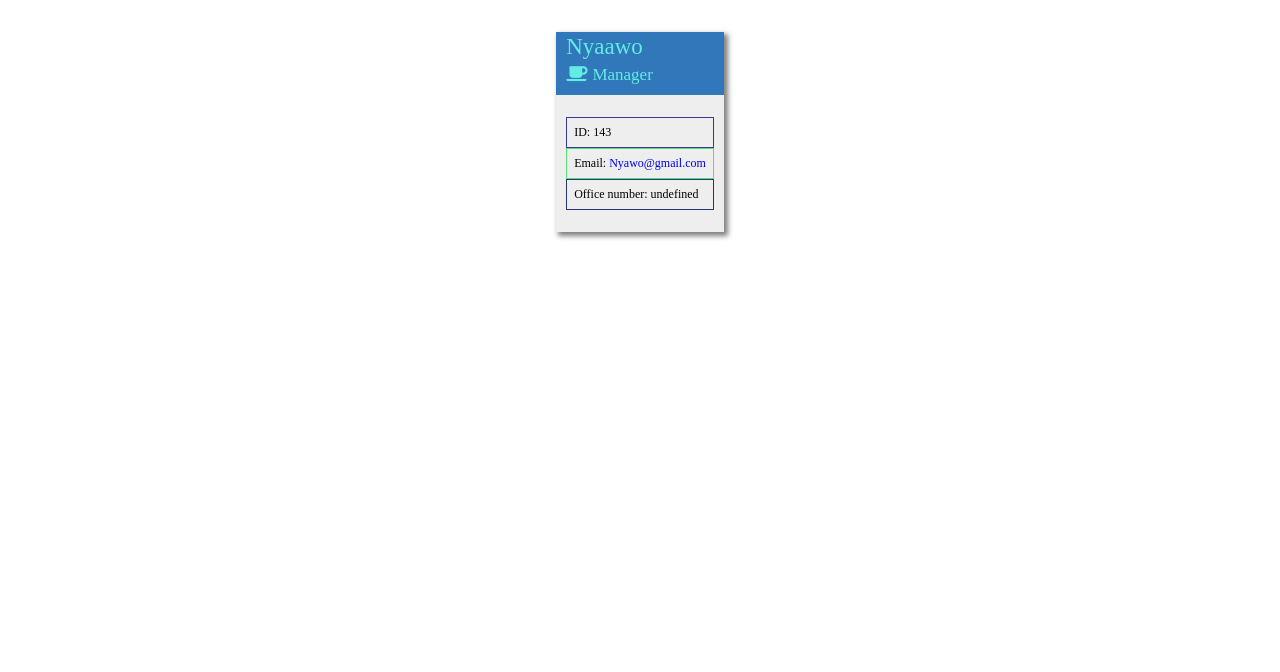
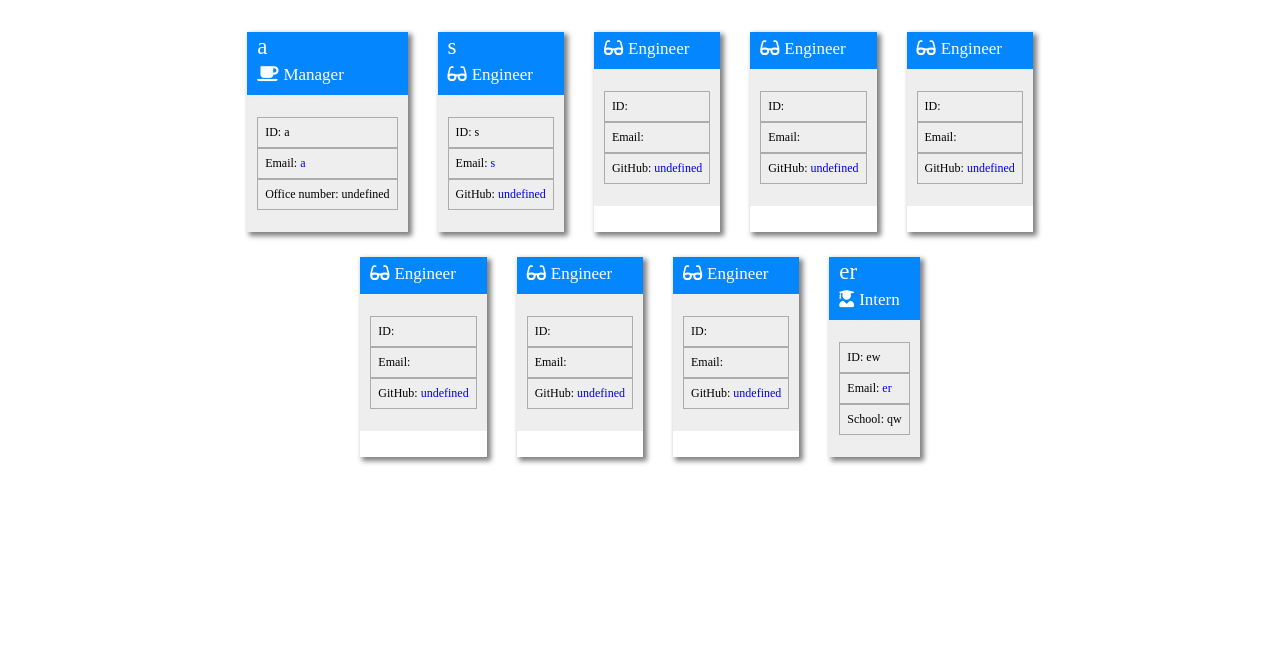
Before and after one commit to HawaFallay/Homework-10---Team-Profile-Generator, a website: page dist/index.html in a window 1280 px wide. Shown: the part 128-800 px from the top of the page. Drawn offline with Linux system fonts and the light colour scheme.

Commit message:
finish final commit and push

```diff
--- a/dist/index.html
+++ b/dist/index.html
@@ -15,17 +15,97 @@
        <div class="flex-container">
            <div class="flex-item">
         <div class="titles">
-            <div class="name">Nyaawo</div>
+            <div class="name">a</div>
             <p class="role"><i class='fas fa-coffee icon'></i>Manager</p>
         </div>
         <div class="e-info">
-            <p class="id">ID: 143</P>
-            <p class="email">Email: <a href="mailto:Nyawo@gmail.com"> Nyawo@gmail.com </a></P>
+            <p class="id">ID: a</P>
+            <p class="email">Email: <a href="mailto:a"> a </a></P>
             <p class="last-info">Office number: undefined</p>
         </div>
     </div>
-
-
+           <div class="flex-item">
+            <div class="titles">
+                <div class="name">s</div>
+                <p class="role"><i class='fas fa-glasses icon'></i>Engineer</p>
+            </div>
+            <div class="e-info">
+                <p class="id">ID: s</P>
+                <p class="email">Email: <a href="mailto:s"> s </a></P>
+                <p class="last-info">GitHub: <a href="https://github.com/undefined"> undefined</a></p>
+            </div>
+        </div><div class="flex-item">
+            <div class="titles">
+                <div class="name"></div>
+                <p class="role"><i class='fas fa-glasses icon'></i>Engineer</p>
+            </div>
+            <div class="e-info">
+                <p class="id">ID: </P>
+                <p class="email">Email: <a href="mailto:">  </a></P>
+                <p class="last-info">GitHub: <a href="https://github.com/undefined"> undefined</a></p>
+            </div>
+        </div><div class="flex-item">
+            <div class="titles">
+                <div class="name"></div>
+                <p class="role"><i class='fas fa-glasses icon'></i>Engineer</p>
+            </div>
+            <div class="e-info">
+                <p class="id">ID: </P>
+                <p class="email">Email: <a href="mailto:">  </a></P>
+                <p class="last-info">GitHub: <a href="https://github.com/undefined"> undefined</a></p>
+            </div>
+        </div><div class="flex-item">
+            <div class="titles">
+                <div class="name"></div>
+                <p class="role"><i class='fas fa-glasses icon'></i>Engineer</p>
+            </div>
+            <div class="e-info">
+                <p class="id">ID: </P>
+                <p class="email">Email: <a href="mailto:">  </a></P>
+                <p class="last-info">GitHub: <a href="https://github.com/undefined"> undefined</a></p>
+            </div>
+        </div><div class="flex-item">
+            <div class="titles">
+                <div class="name"></div>
+                <p class="role"><i class='fas fa-glasses icon'></i>Engineer</p>
+            </div>
+            <div class="e-info">
+                <p class="id">ID: </P>
+                <p class="email">Email: <a href="mailto:">  </a></P>
+                <p class="last-info">GitHub: <a href="https://github.com/undefined"> undefined</a></p>
+            </div>
+        </div><div class="flex-item">
+            <div class="titles">
+                <div class="name"></div>
+                <p class="role"><i class='fas fa-glasses icon'></i>Engineer</p>
+            </div>
+            <div class="e-info">
+                <p class="id">ID: </P>
+                <p class="email">Email: <a href="mailto:">  </a></P>
+                <p class="last-info">GitHub: <a href="https://github.com/undefined"> undefined</a></p>
+            </div>
+        </div><div class="flex-item">
+            <div class="titles">
+                <div class="name"></div>
+                <p class="role"><i class='fas fa-glasses icon'></i>Engineer</p>
+            </div>
+            <div class="e-info">
+                <p class="id">ID: </P>
+                <p class="email">Email: <a href="mailto:">  </a></P>
+                <p class="last-info">GitHub: <a href="https://github.com/undefined"> undefined</a></p>
+            </div>
+        </div>
+           <div class="flex-item">
+            <div class="titles">
+                <div class="name">er</div>
+                <p class="role"><i class='fas fa-user-graduate icon'></i>Intern</p>
+            </div>
+            <div class="e-info">
+                <p class="id">ID: ew</P>
+                <p class="email">Email: <a href="mailto:er"> er </a></P>
+                <p class="last-info">School: qw</p>
+            </div>
+        </div>
        </div>
    </body>
    </html>
--- a/dist/styles.css
+++ b/dist/styles.css
@@ -1,8 +1,8 @@
 
     .header {
         margin: auto;
-        color: rgb(13, 12, 12);
-        background-color: rgb(183, 38, 183);
+        color: rgb(255, 255, 255);
+        background-color: rgb(255, 0, 0);
         text-align: center;
         padding: 40px;
         margin-bottom: 10px;
@@ -25,8 +25,8 @@
     }
 
     .titles {
-        color: rgb(98, 236, 227);
-        background-color: rgb(48, 120, 186);
+        color: white;
+        background-color: rgb(4, 134, 255);
         padding-bottom: 10px;
         padding-left: 10px;
         padding-top: 2px;
@@ -53,14 +53,14 @@
     }
 
     .id {
-        border: 1px solid rgb(60, 56, 140);
+        border: 1px solid rgb(172, 172, 172);
         padding: 7px;
         font-size: 12px;
         margin-bottom: 0px;
     }
 
     .email {
-        border: 1px solid rgb(87, 221, 123);
+        border: 1px solid rgb(172, 172, 172);
         padding: 7px;
         font-size: 12px;
         margin: 0px;
@@ -71,7 +71,7 @@
     }
 
     .last-info {
-        border: 1px solid rgb(37, 54, 113);
+        border: 1px solid rgb(172, 172, 172);
         padding: 7px;
         font-size: 12px;
         margin-top: 0px;
```
